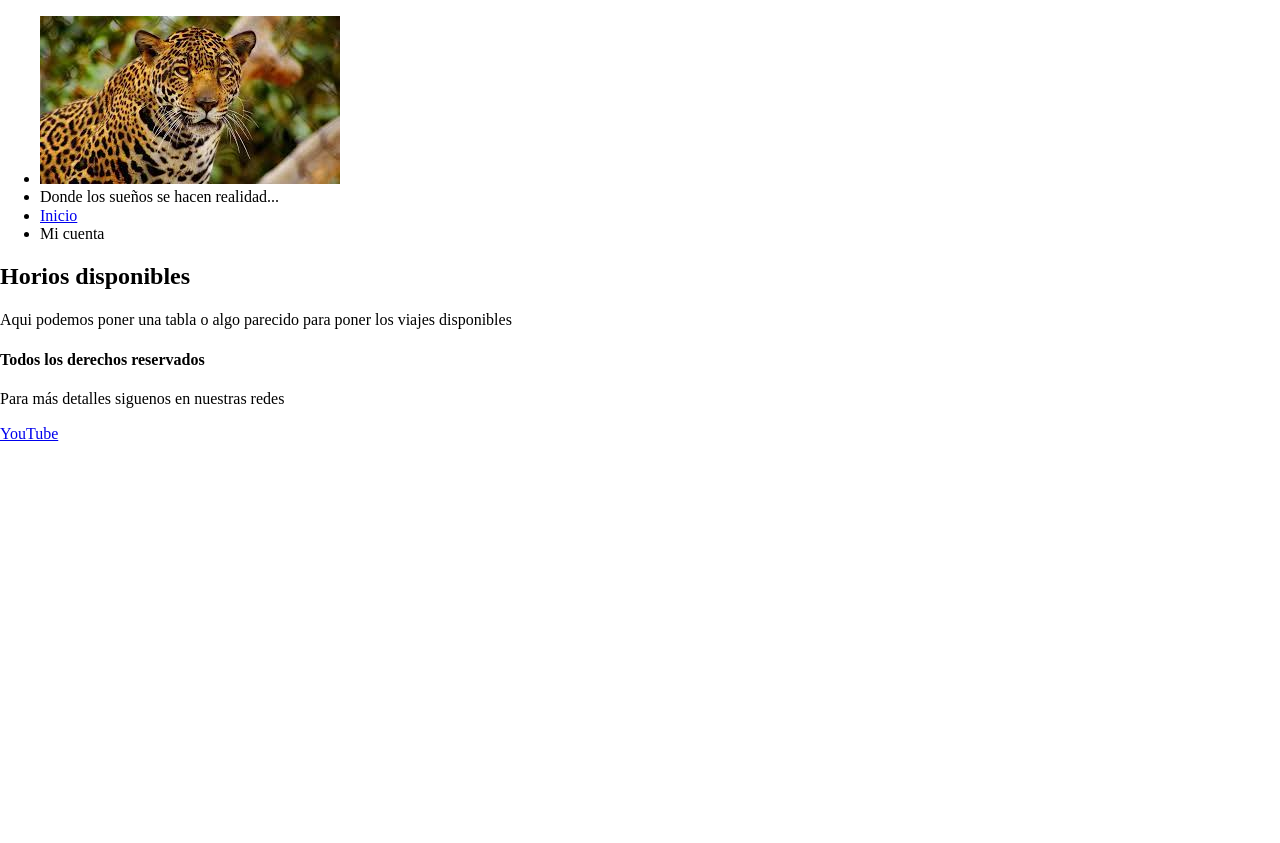
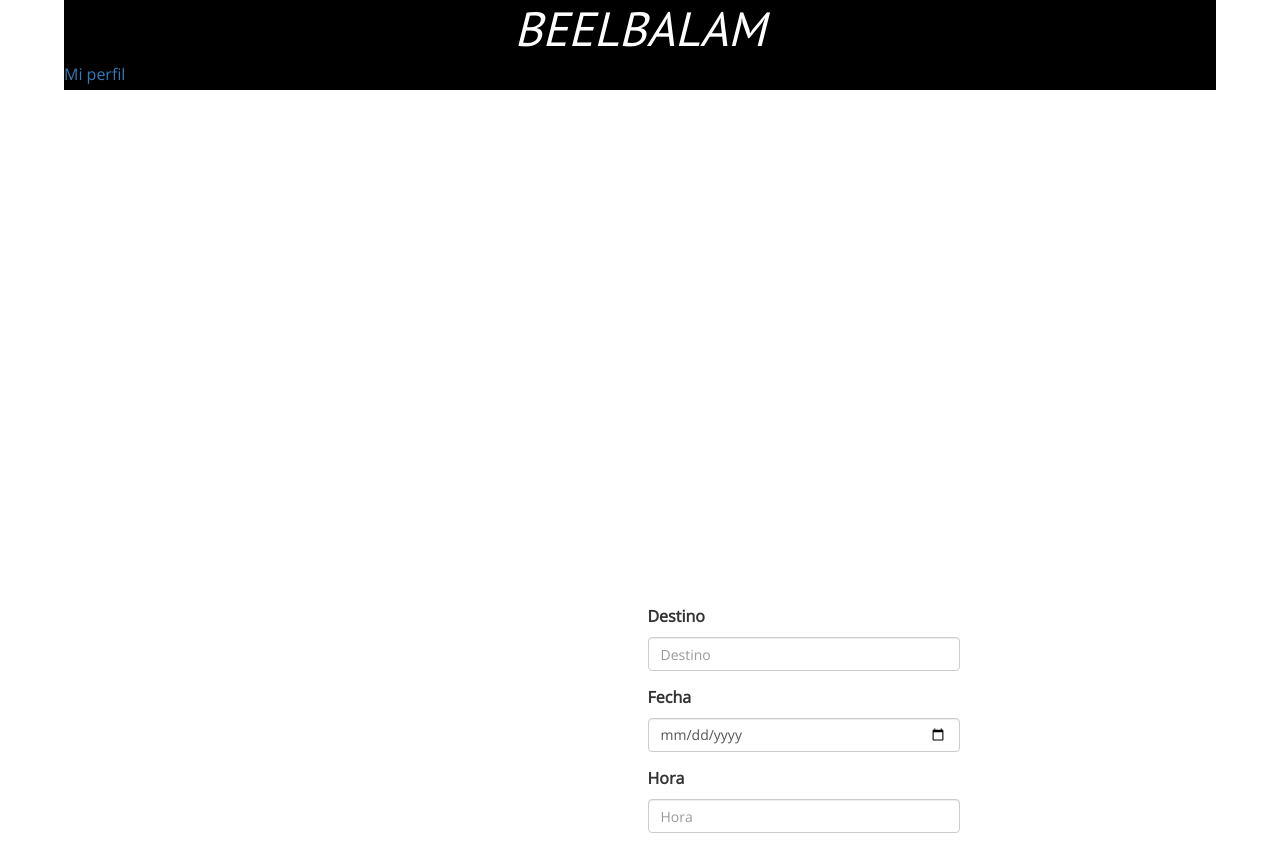
Before and after one commit to anahisaltocruz/BeelBalamFrontEnd, a plain HTML site: page comprarBoletos.html in a window 1280 px wide. Before the commit the page ends 800 px from the top, so only its background shows below. Drawn offline with nearby package versions, Linux system fonts and the light colour scheme; files that its build step writes are made by us from their sources.

Commit message:
comprar boletos

```diff
--- a/comprarBoletos.html
+++ b/comprarBoletos.html
@@ -1,48 +1,67 @@
 <!DOCTYPE html>
-<html>
+<html lang="en">
 <head>
 	<title>Beel Bálam</title>
 	<meta charset="utf-8">
 	<meta name="keywords" content="Playa, Sol, Tren Maya, Mar, Cancún">
 	<link rel="icon" href="jaguar.ico">
-	<link rel="stylesheet" type="text/css" href="normalize.css">
+
+	<!--Bootstrap-->
+	<link href="https://cdn.jsdelivr.net/npm/bootstrap@5.1.3/dist/css/bootstrap.min.css" rel="stylesheet">
+  	<script src="https://cdn.jsdelivr.net/npm/bootstrap@5.1.3/dist/js/bootstrap.bundle.min.js"></script>
+	<link rel="stylesheet" href="https://maxcdn.bootstrapcdn.com/bootstrap/3.4.1/css/bootstrap.min.css">
+	<script src="https://ajax.googleapis.com/ajax/libs/jquery/3.6.0/jquery.min.js"></script>
+	<script src="https://maxcdn.bootstrapcdn.com/bootstrap/3.4.1/js/bootstrap.min.js"></script>
+
+
+    <!-- Prefetch -->
+    <link rel="prefetch" href="nosotros.html" as="document">
+
+    <!-- Preload -->
+    <link rel="preload" href="css/normalize.css" as="style">
+    <link rel="stylesheet" href="css/normalize.css">
+
+    <link rel="preload" href="https://fonts.googleapis.com/css2?family=Open+Sans&family=PT+Sans:wght@400;700&display=swap"  crossorigin="crossorigin" as="font">
+    <link href="https://fonts.googleapis.com/css2?family=Open+Sans&family=PT+Sans:wght@400;700&display=swap" rel="stylesheet">
+
+    <link rel="preload" href="css/style.css" as="style">
+    <link rel="stylesheet" href="css/style.css">
+
+
 </head>
 <body>
-	<header>
-		<!--
-		el header se mantiene igual en todas las paginas
-		-->
-		<nav>
-			<ul>
-				<li>
-					<img src="jag.jpg" alt="Beel Balam">
-				</li>
-				<li>
-					Donde los sueños se hacen realidad...
-				</li>
-				<li><a href="index.html">Inicio</a></li>
-				<li><a href="micuenta.html"></a>Mi cuenta</li>
-			</ul>
-		</nav>
+	<header class="header">
+		<div class="contenedor">
+			<nav class="nave">
+				<a class="logo" href="index.html">
+					<h1 class="logo_nombre no-margin centrar-texto"><i>BEEL<span class="logo_bold">BALAM</span></i></h1>
+				</a>
+				<a href="#" class="navegacion_enlace">Mi perfil</a>
+			</nav>
+		</div>
 	</header>
-	<article>
-		<section>
-			<h2>
-				Horios disponibles
-			</h2>
-			<p>
-				Aqui podemos poner una tabla o algo parecido para poner los viajes disponibles
-			</p>
-		</section>
-	</article>
-	<footer>
-		<h4>
-			Todos los derechos reservados
-		</h4>
-		<p>
-			Para más detalles siguenos en nuestras redes
-		</p>
-		<a href="https://www.youtube.com/channel/UCrz-nM-3coLHqjeA8gnSDtg" target="_BLANK">YouTube</a>
-	</footer>
+	<section>
+		<div class="row">
+			<div class="col-3"></div>
+			<div class="col-3"></div>
+			<div class="col-3">
+				<form action="#">
+					<div class="mb-3">
+						<label for="text" class="form-label">Destino</label>
+						<input type="text" placeholder="Destino" class="form-control" id="dest">
+					</div>
+					<div class="mb-3">
+						<label for="Fecha" class="form-label">Fecha</label>
+						<input type="date" placeholder="Fecha" class="form-control" id="date">
+					</div>
+					<div class="mb-3">
+						<label for="Hora" class="form-label">Hora</label>
+						<input type="datetime" placeholder="Hora" class="form-control" id="hours">
+					</div>
+				</form>
+			</div>
+			<div class="col-3"></div>
+		</div>
+	</section>
 </body>
 </html>
--- a/css/style.css
+++ b/css/style.css
@@ -107,6 +107,9 @@ img {
 }
 .logo__bold {
     font-weight: 700;
+}
+.nave{
+    background-color: #000000;
 }
 @media (min-width: 768px) {
     .navegacion {
--- a/css/styles.css
+++ b/css/styles.css
@@ -19,7 +19,7 @@ body{
 }
 
 /*NAV*/
-.navegacion{
+.nave{
     background-color: olivedrab;
     padding: 1rem 0;
     display: flex;
```
